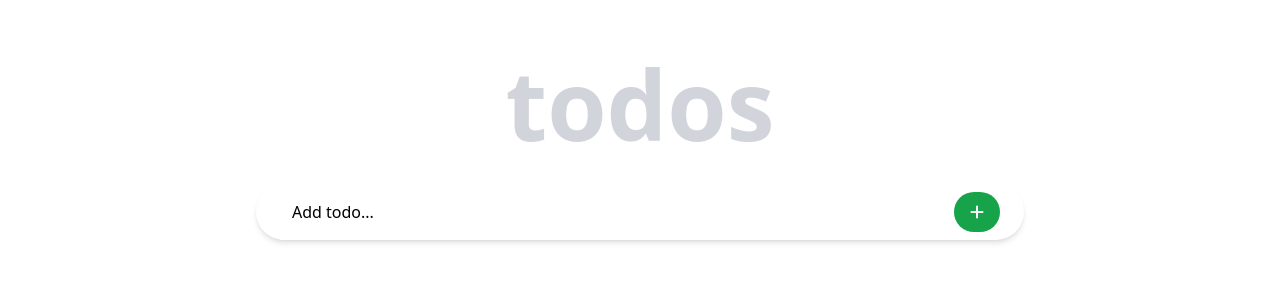
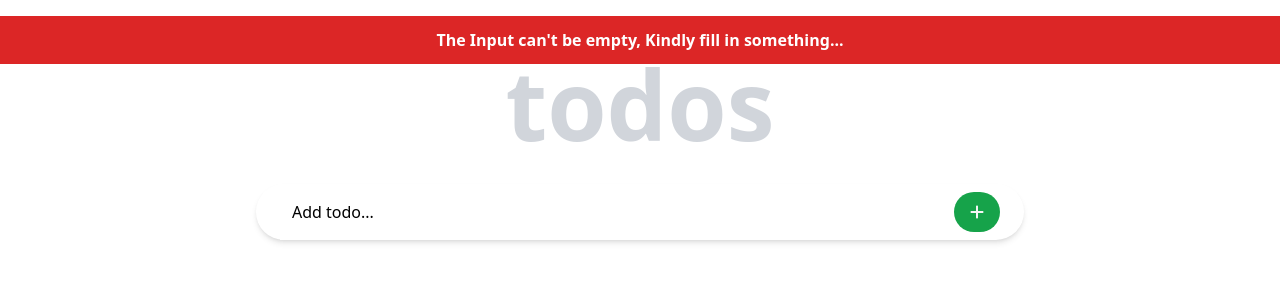
Before and after one commit to gasangw/Todos, a React (Vite) app: page / in a window 1280 px wide. Both pictures are taken after a click on the element 977 px from the left and 212 px from the top of the page. Shown: the top 300 px of the page. Built offline with nearby package versions, Linux system fonts and the light colour scheme.

Commit message:
Add error message that is displayed when you try submitting an empty form

```diff
--- a/src/Components/TextInput.jsx
+++ b/src/Components/TextInput.jsx
@@ -4,6 +4,7 @@ import { faPlus } from '@fortawesome/free-solid-svg-icons'
 import uuid from 'react-uuid';
 
 function TextInput({onAddTodo}) {
+  const [error, setError] = useState(false)
     const [todo, setTodo] = useState({
         id: uuid(),
         message: "",
@@ -17,20 +18,28 @@ function TextInput({onAddTodo}) {
             [name]: value
         }
        })
+       setError(false)
     }
 
     const addATodo =()=> {
-        if(todo.message === '')  return;
+        if(todo.message === ''){
+           setError(true)
+           return;
+        }
+
         onAddTodo(todo)
         setTodo({id:uuid(), message: "", checked: false})
     }
   return (
+    <>
+    {error && <p className='text-white bg-red-600 py-3 text-center font-semibold w-full absolute top-4'>The Input can't be empty, Kindly fill in something...</p>}
     <div className='flex justify-between rounded-full shadow-md w-3/5 mx-auto mt-8 px-6 items-center'>
     <input type='text' id={todo.id} onChange={inputTextHandler} placeholder='Add todo...' value={todo.message} name="message"  className='py-4 px-3 w-4/5 outline-none placeholder-black'/>
     <p className='bg-green-600 py-2 px-4 rounded-full cursor-pointer' onClick={addATodo}>
       <FontAwesomeIcon icon={faPlus}  className="text-[#f5f5f5]"/>
     </p>
    </div>
+  </>
   )
 }
 
```
